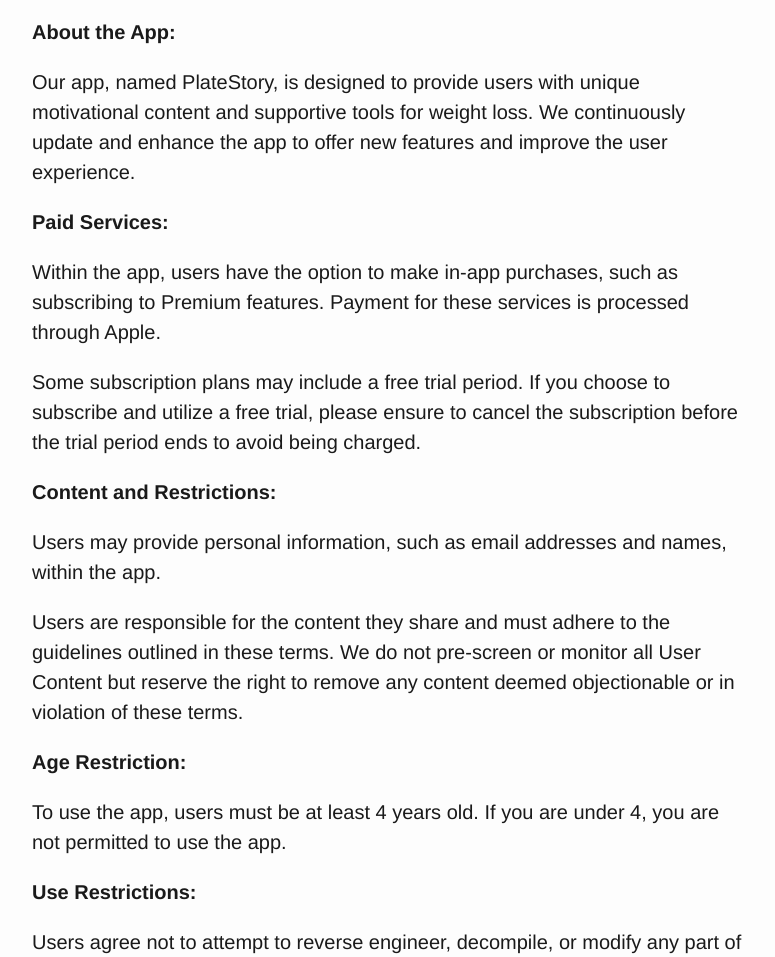
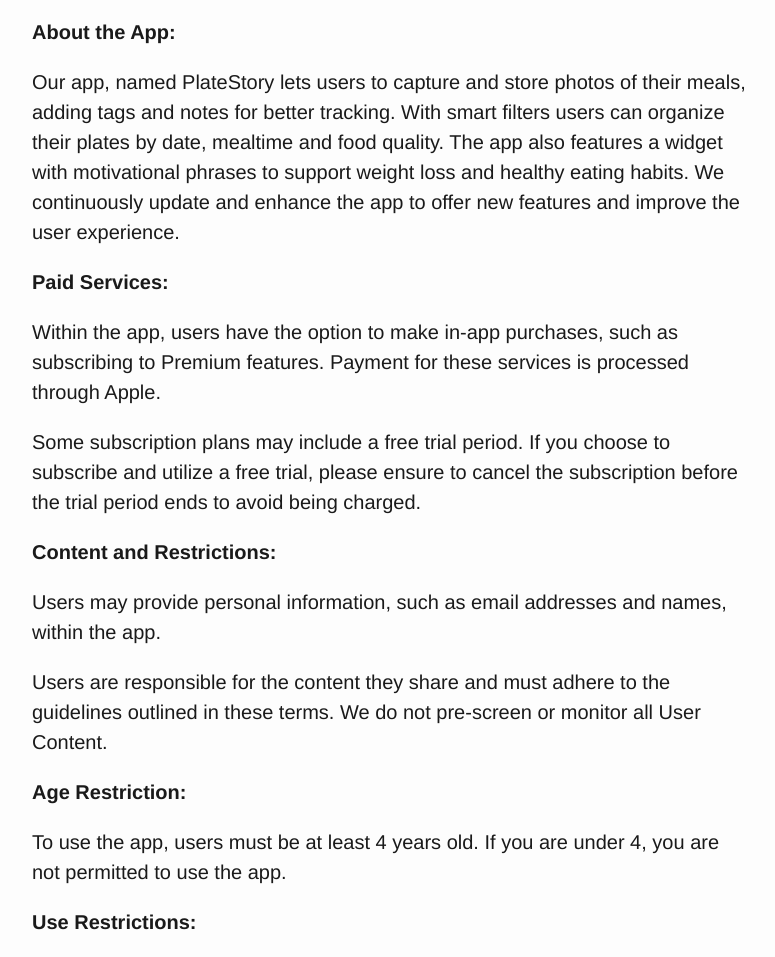
Before and after one commit to TatyanaBuinitskaya/PlatePixTerms, a plain HTML site: page index.html in a window 1280 px wide. Shown: the part 293-1250 px from the top of the page, without its empty margins (248-1023 px from the left). Drawn offline with Linux system fonts and the light colour scheme.

Commit message:
Update index.html

```diff
--- a/index.html
+++ b/index.html
@@ -170,8 +170,11 @@ Application (“App”). Please read them carefully. By accessing or using
 our app, you agree to abide by these terms. If you do not agree with any
 part of these terms, you may not access the app.</p>
 <p><strong>About the App:</strong></p>
-<p>Our app, named PlateStory, is designed to provide users with unique
-motivational content and supportive tools for weight loss. We
+<p>Our app, named PlateStory lets users to capture and store photos
+of their meals, adding tags and notes for better tracking.
+With smart filters users can organize their plates by date, mealtime
+and food quality. The app also features a widget with motivational phrases
+to support weight loss and healthy eating habits. We
 continuously update and enhance the app to offer new features and
 improve the user experience.</p>
 <p><strong>Paid Services:</strong></p>
@@ -187,8 +190,7 @@ charged.</p>
 names, within the app.</p>
 <p>Users are responsible for the content they share and must adhere to
 the guidelines outlined in these terms. We do not pre-screen or monitor
-all User Content but reserve the right to remove any content deemed
-objectionable or in violation of these terms.</p>
+all User Content.</p>
 <p><strong>Age Restriction:</strong></p>
 <p>To use the app, users must be at least 4 years old. If you are under
 4, you are not permitted to use the app.</p>
```
